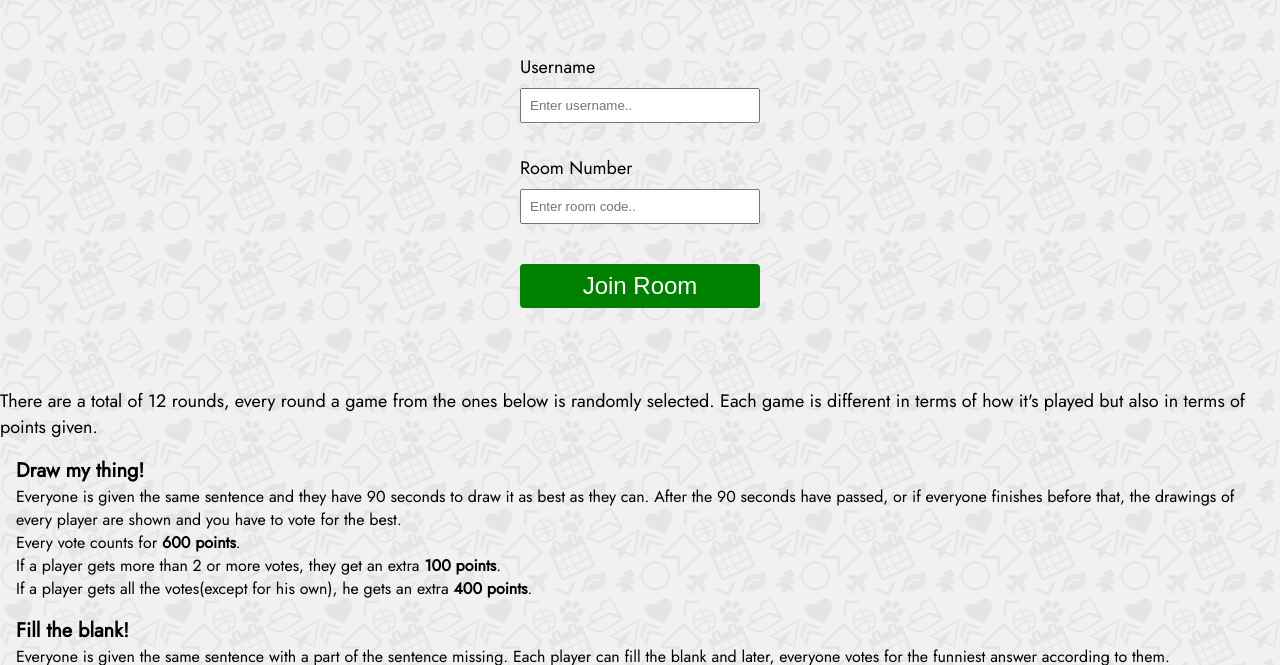
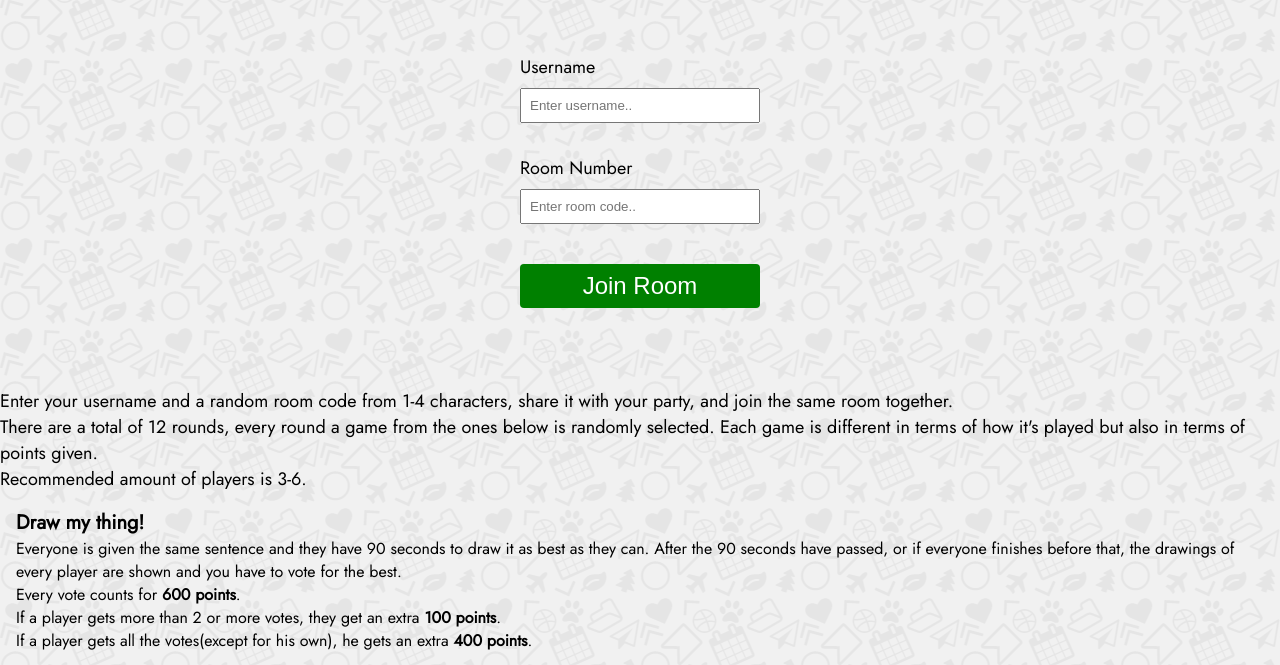
Before and after one commit to ploumisalex/PartyGames, a website: page public/index.html in a window 1280 px wide. Shown: the part 123-788 px from the top of the page. Drawn offline with nearby package versions, Linux system fonts and the light colour scheme.

Commit message:
first kind of release

```diff
--- a/public/index.html
+++ b/public/index.html
@@ -27,7 +27,9 @@
 			</form>
 		</div>
 		<div id="information">
+			<p>Enter your username and a random room code from 1-4 characters, share it with your party, and join the same room together.</p>
 			<p>There are a total of 12 rounds, every round a game from the ones below is randomly selected. Each game is different in terms of how it's played but also in terms of points given.</p>
+			<p>Recommended amount of players is 3-6.</p>
 			<div id='game'>
 				<h2>Draw my thing! </h2>
 				<p id='rules'>Everyone is given the same sentence and they have 90 seconds to draw it as best as they can. After the 90 seconds have passed, or if everyone finishes before that, the drawings
```
